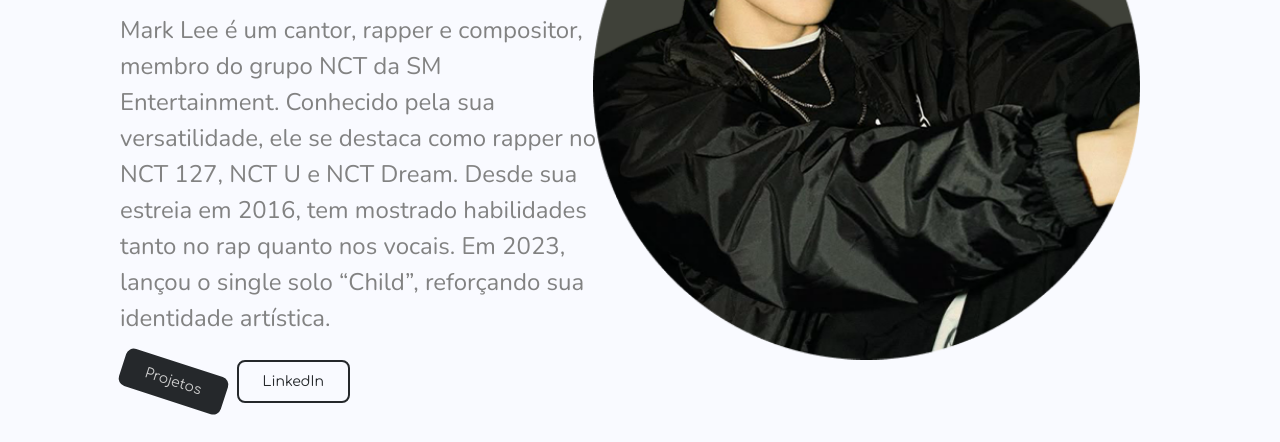
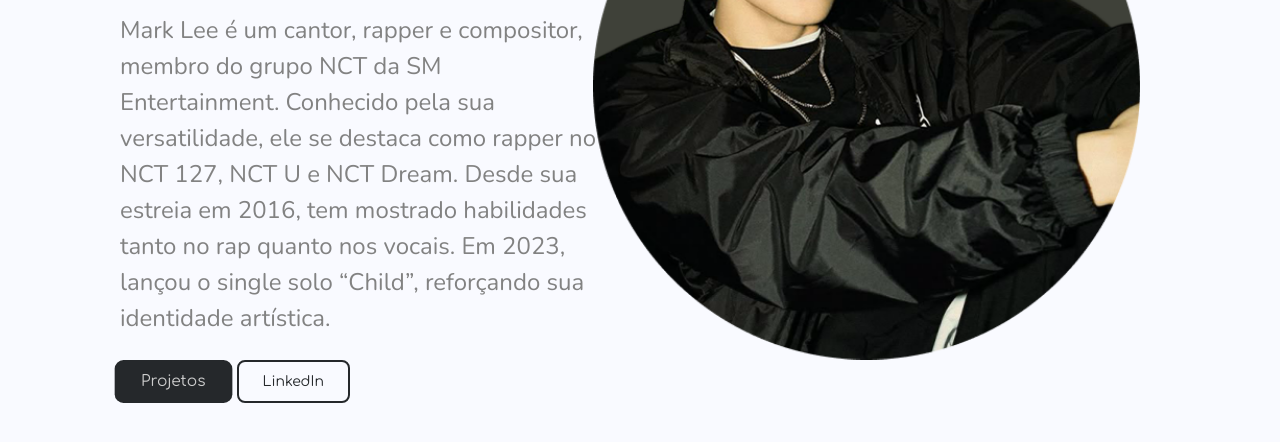
Before and after one commit to gbrielamarques/revisao, a plain HTML site: page index.html in a window 1280 px wide. In both pictures the pointer is over the link 173 px from the left and 699 px from the top of the page. Shown: the part 318-760 px from the top of the page. Drawn offline with nearby package versions, Linux system fonts and the light colour scheme; a web font is replaced by a local one.

Commit message:
Final Version

```diff
--- a/index.html
+++ b/index.html
@@ -37,7 +37,7 @@
             <div class="buttons">
             <a href="https://open.spotify.com/intl-pt/artist/70DFixYAFPv4Pf9kgSfR9O?si=d86af03ca60b4776"
                 class="primary">Projetos</a>
-            <a href="your-linkedin-link" class="secondary">LinkedIn</a>
+            <a href="https://www.threads.net/@onyourm__ark" class="secondary">LinkedIn</a>
             </div>
         </section>
         <!-- nova section projetos -->
--- a/style.css
+++ b/style.css
@@ -163,8 +163,8 @@ nav ul li a {
 
 .primary:hover {
     color: var(--color-light-gray);
-    transform: rotate(18deg);
-    transition: transform 0.3s ease;
+    transform: scale(1.1);
+    transition: transform 0.3s ease, background-color 0.3s, box-shadow 0.3s;
 }
 
 .secondary:hover {
@@ -228,6 +228,7 @@ nav ul li a {
     transform: translateY(50px);
     transition: opacity 0.8s ease-out, transform 0.8s ease-out;
 }
+
 
 .card.show {
     opacity: 1;
```
